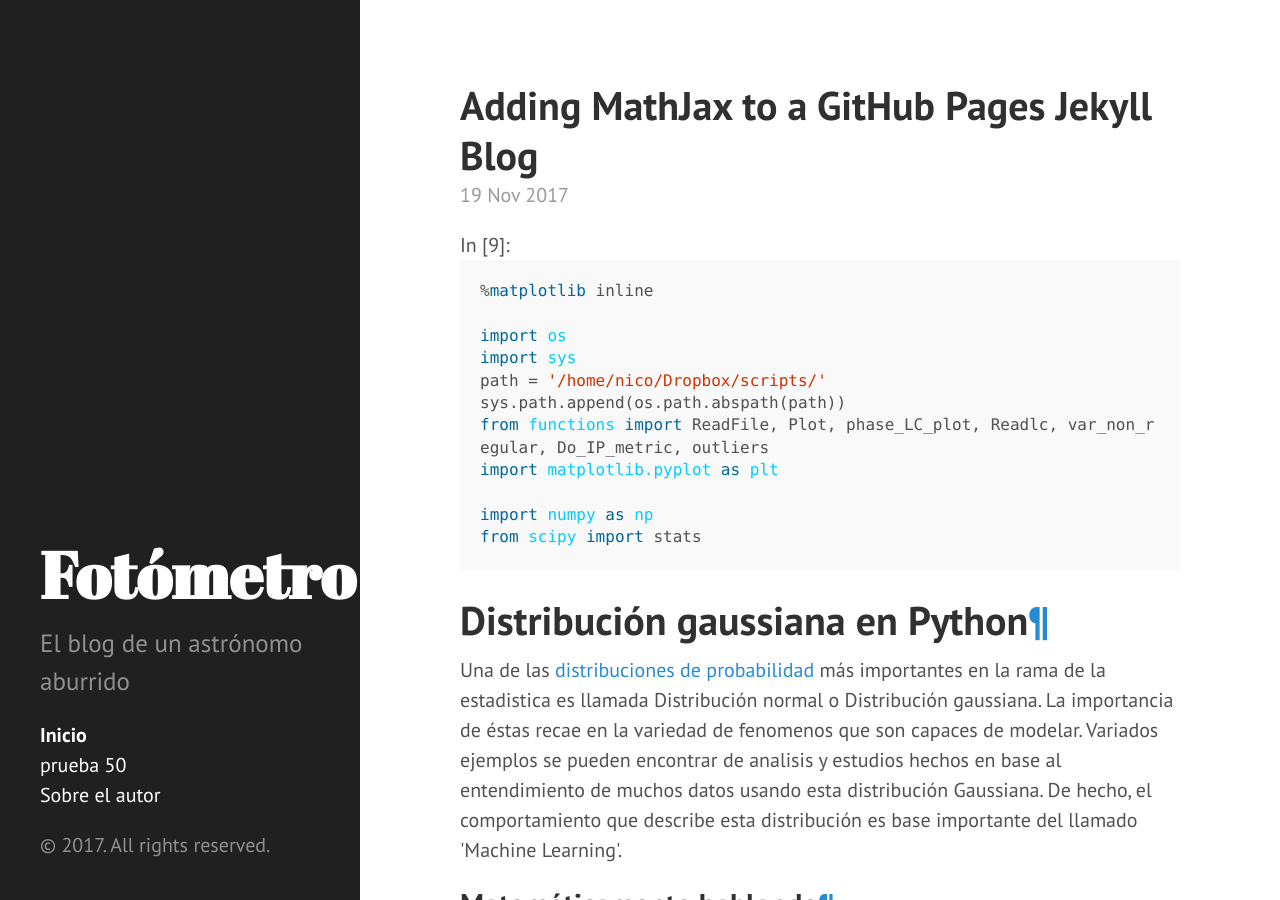
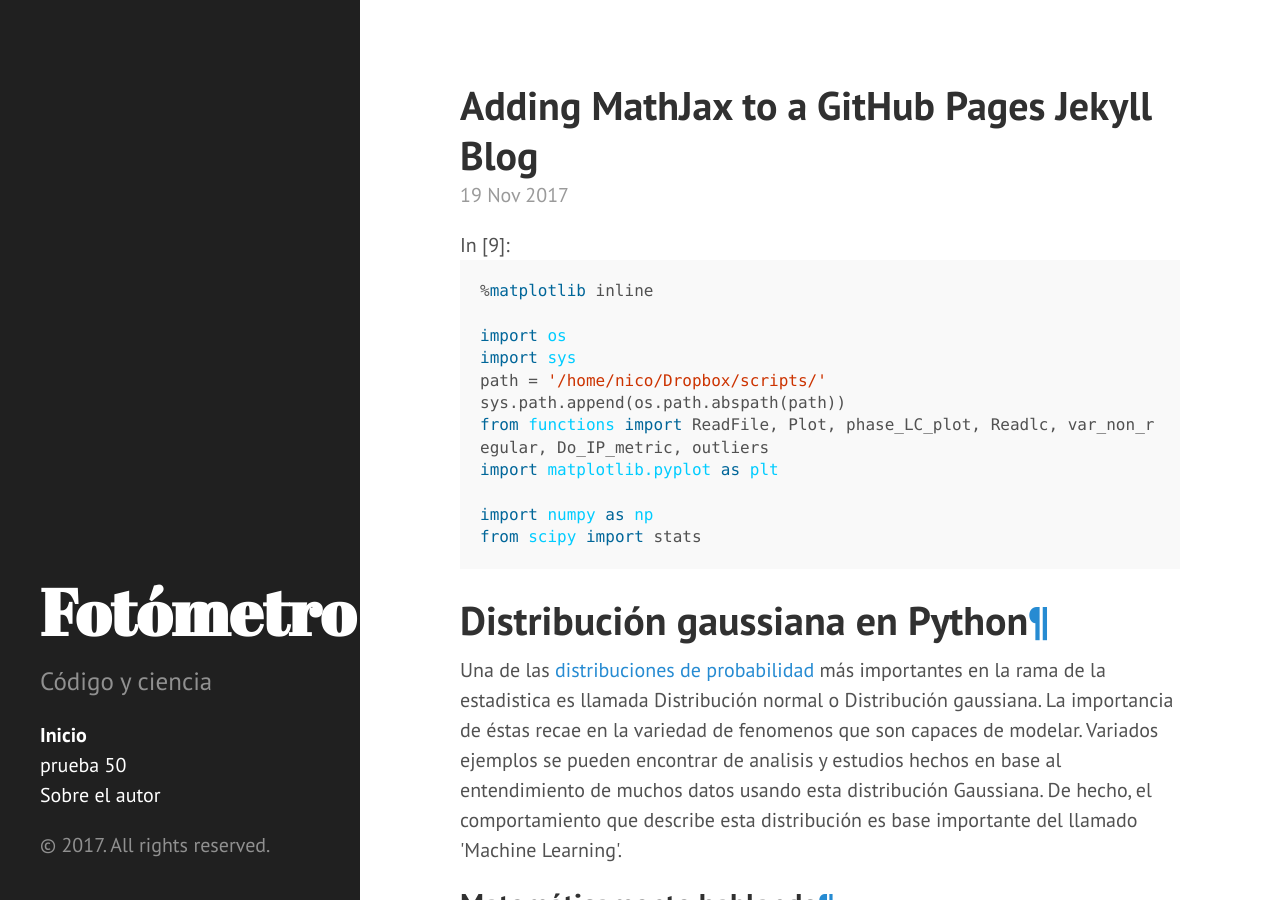
Before and after one commit to nicomedinap/nicomedinap.github.io, a Jekyll site: the page built from index.html, in a window 1280 px wide and 900 px high. Built offline with Jekyll 4.4.1, drawn with Linux system fonts in a browser that asks for light colours; Markdown is read by kramdown in place of the engine named in the settings; formulas are drawn with MathJax 3; a script that is not in the unit is left out; the list of posts is cut into pages by our own code.

Commit message:
Update _config.yml

```diff
--- a/_config.yml
+++ b/_config.yml
@@ -4,6 +4,6 @@ markdown: maruku
 url: http://nicomedinap.github.io
 title: Fotómetro
 tagline: A la física le falta código
-description: El blog de un astrónomo aburrido
+description: Código y ciencia
 paginate: 5
 theme: jekyll-theme-cayman
```
